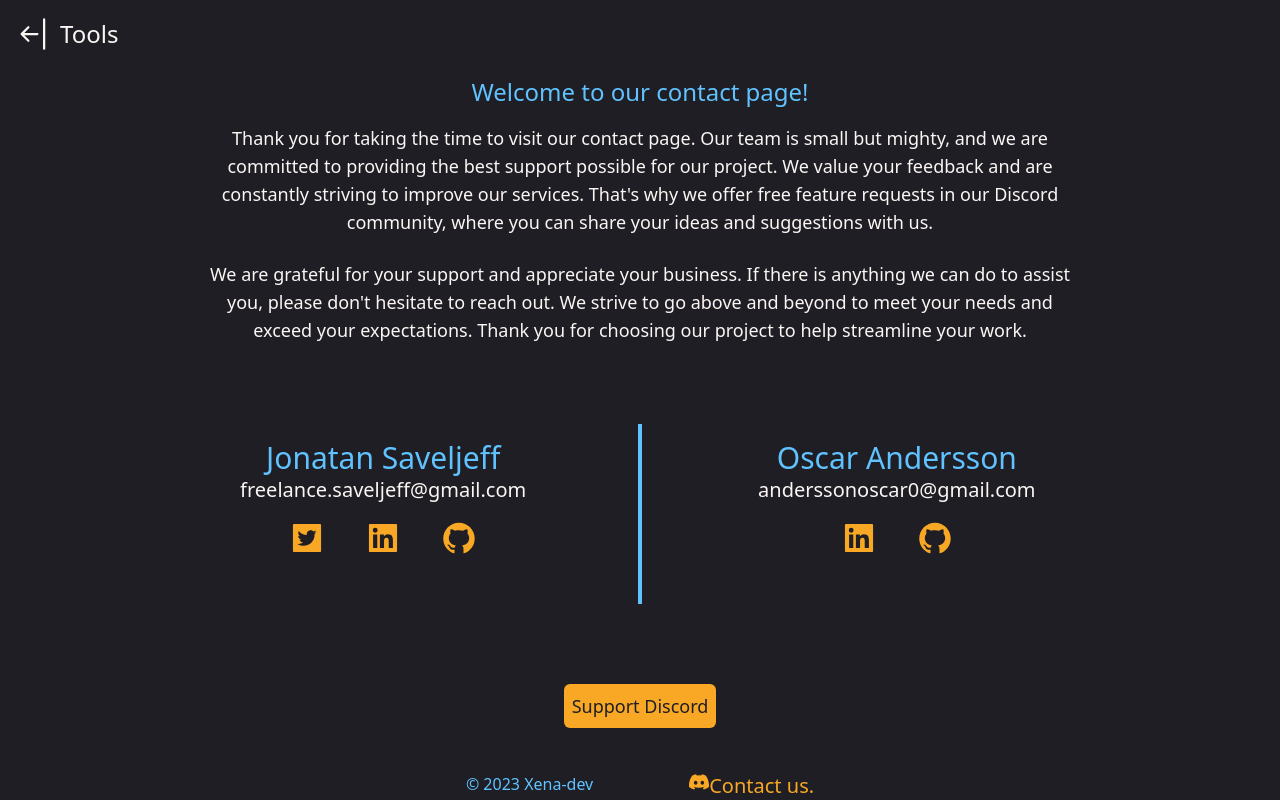
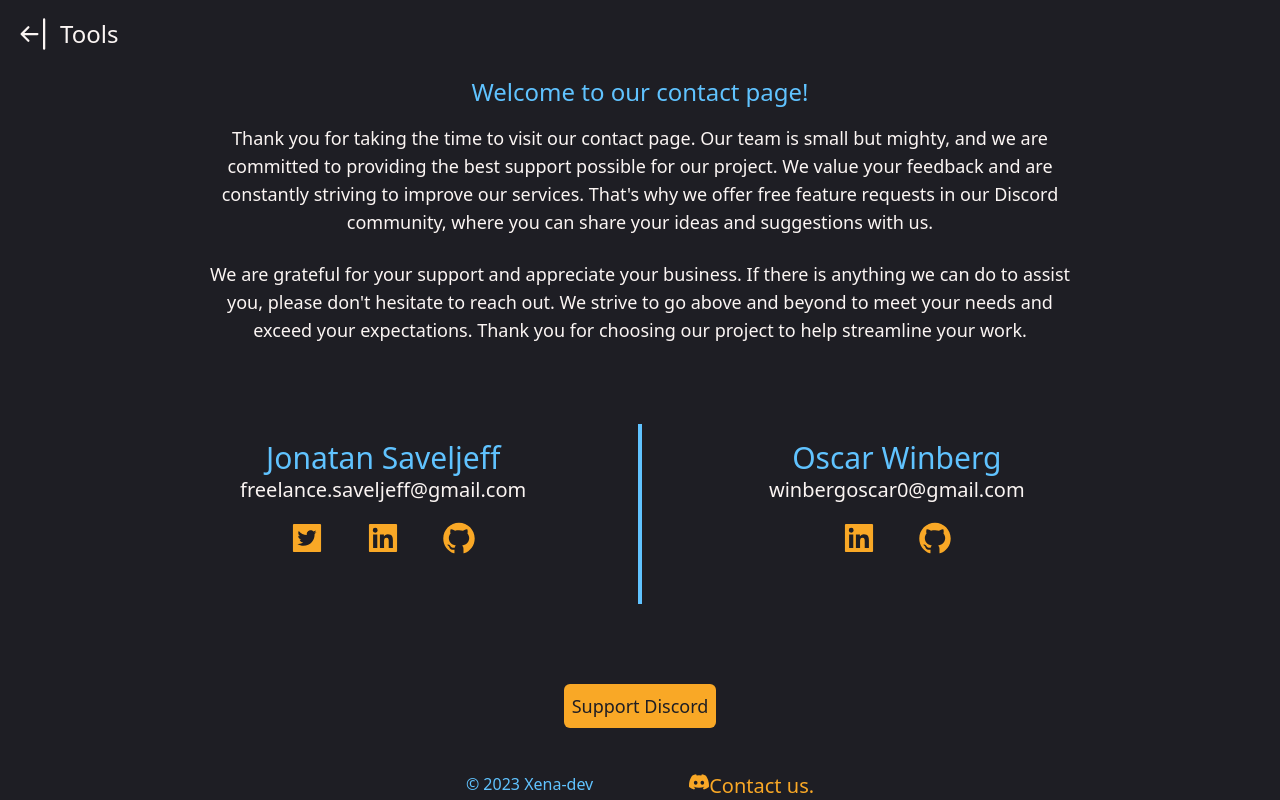
Before and after one commit to XenaDevs/tools, a Next.js app: page /contact in a window 1280 px wide. Built offline with nearby package versions, Linux system fonts and the light colour scheme.

Commit message:
chore:  update lastname and urls

```diff
--- a/pages/contact.tsx
+++ b/pages/contact.tsx
@@ -132,16 +132,16 @@ const Contact = () => {
 
           <div className="mt-4 lg:w-1/2 mb-8" id="oscar">
             <h2 className="text-xl md:text-2xl lg:text-3xl text-Accent">
-              Oscar Andersson
+              Oscar Winberg
             </h2>
             <p className="hidden md:flex justify-center mb-2 text-xl">
-              anderssonoscar0@gmail.com
+              winbergoscar0@gmail.com
             </p>
             <div className="flex justify-center gap-10 text-4xl my-4 text-CTA">
               <AiFillLinkedin
                 className="hover:cursor-pointer hover:bg-opacity-90"
                 onClick={() =>
-                  router.push("https://www.linkedin.com/in/anderssonoscar0/")
+                  router.push("https://www.linkedin.com/in/winbergoscar0/")
                 }
               />
 
```
